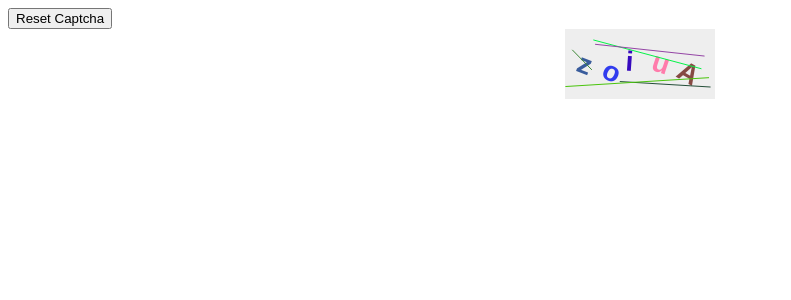
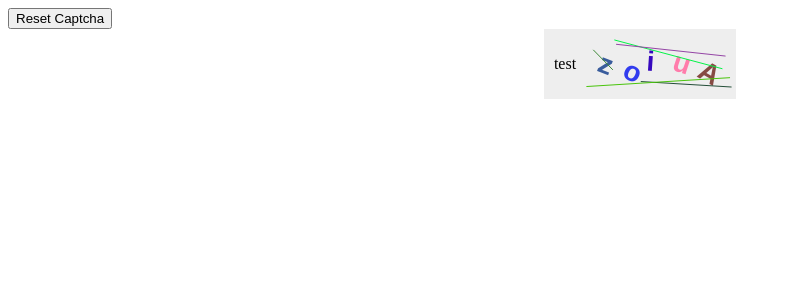
Before and after one commit to parsajiravand/vue-client-recaptcha, a Vue app: page / in a window 1280 px wide. Shown: the top 300 px of the page, without its empty margins (0-791 px from the left). Built offline with nearby package versions, Linux system fonts and the light colour scheme.

Commit message:
fix custom icon slot warning

```diff
--- a/package.json
+++ b/package.json
@@ -1,6 +1,6 @@
 {
   "name": "vue-client-recaptcha",
-  "version": "1.1.5",
+  "version": "1.1.6",
   "author": "parsajiravand",
   "license": "MIT",
   "description": "Build simple recaptcha for vuejs without need server",
--- a/src/App.vue
+++ b/src/App.vue
@@ -14,7 +14,6 @@ const checkValidCaptcha = (value) => {
   console.log(value);
 };
 const captchaRef = ref(null);
-
 </script>
 <template>
   <div>
@@ -25,10 +24,12 @@ const captchaRef = ref(null);
     <VueClientRecaptcha
       ref="captchaRef"
       :value="inputValue"
-      :hideRefreshIcon="true"
+
       @getCode="getCaptchaCode"
       @isValid="checkValidCaptcha"
-    />
+    >
+      <template #icon> test </template>
+    </VueClientRecaptcha>
   </div>
 </template>
 
--- a/src/components/vue-client-recaptcha.vue
+++ b/src/components/vue-client-recaptcha.vue
@@ -139,8 +139,10 @@ const render = () => {
       props.hideRefreshIcon ? "" : "div",
       { class: "vue_client_recaptcha_icon", onClick: () => resetCaptcha() },
       [
-        h(
-          slots.icon ? slots.icon : "svg",
+        slots.icon
+          ? h(slots.icon)
+          : h(
+              "svg",
               {
                 class: "vue_client_recaptcha_icon_svg",
                 width: "24",
```
Lines whose indentation alone changed are shown as unchanged.
